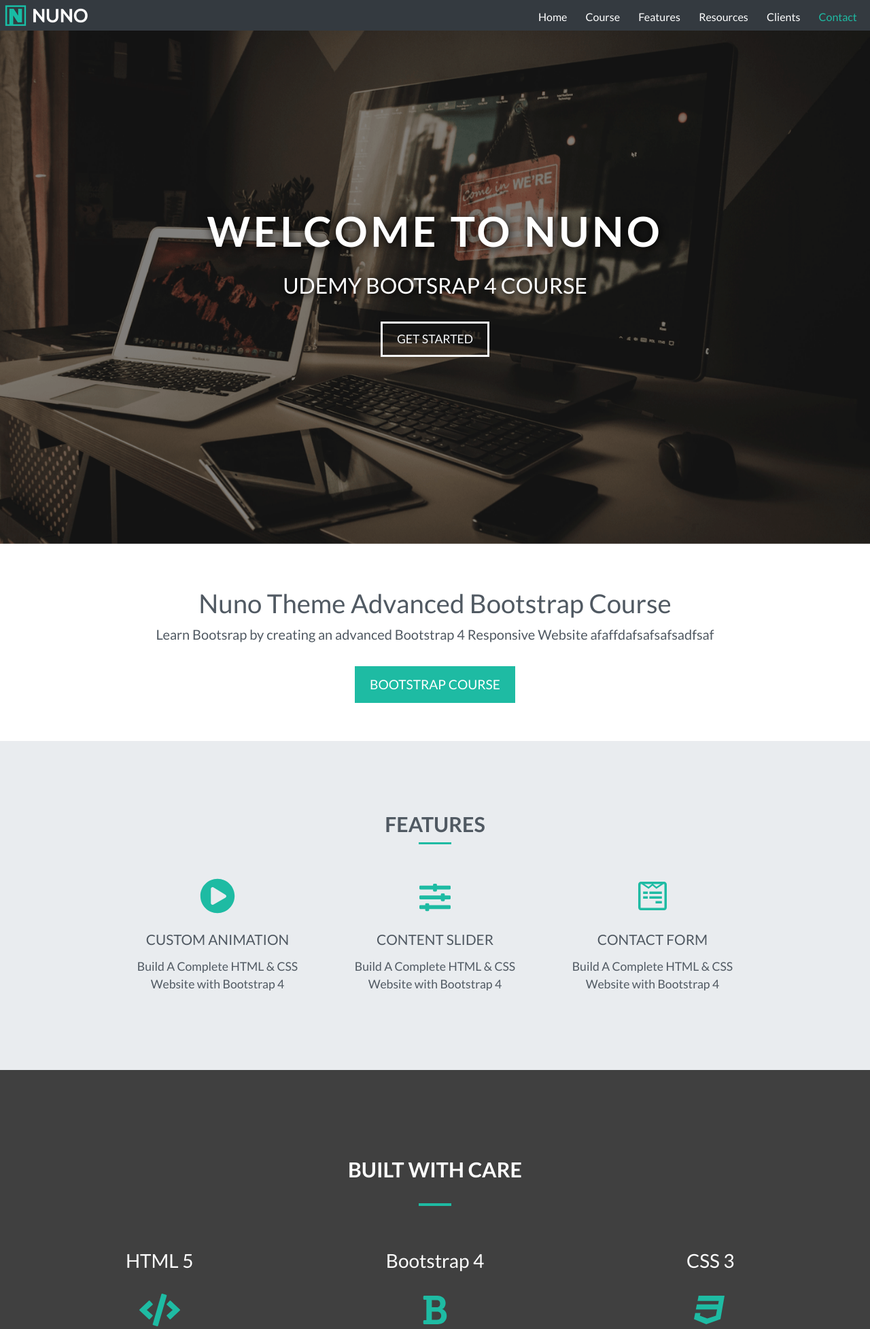
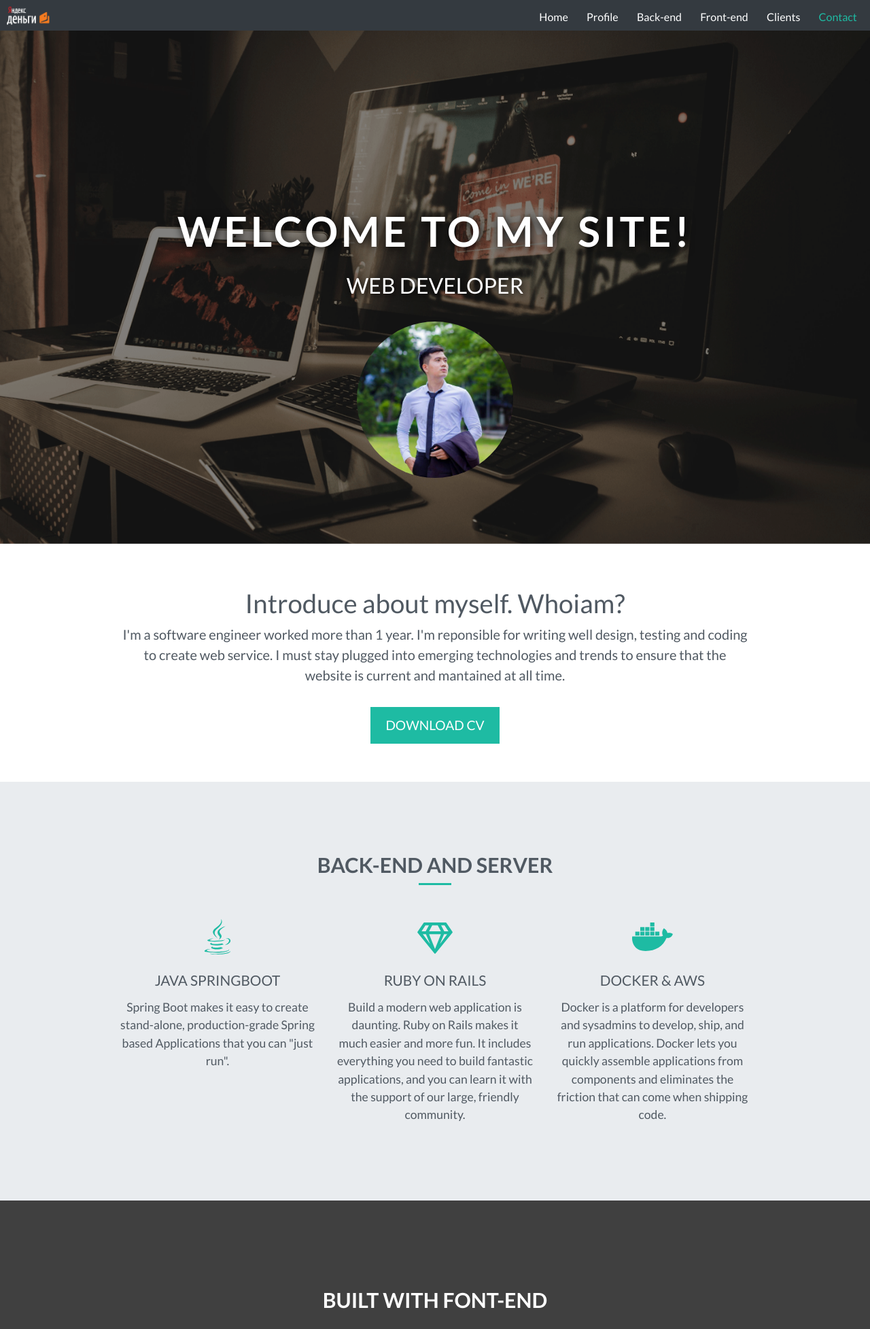
Before and after one commit to khuongtnq/myresume, a PHP site: page / in a window 1280 px wide. Shown: the top 1955 px of the page at 68% size. Run offline with PHP 8.4, Linux system fonts and the light colour scheme; some libraries are stand-ins or nearby versions.

Commit message:
change profile and fix logo

```diff
--- a/index.html
+++ b/index.html
@@ -3,7 +3,7 @@
 <head>
 	<meta charset="utf-8">
 	<meta name="viewport" content="width=device-width, initial-scale=1">
-	<title>Nuno - Responsive Bootstrap Theme</title>
+	<title>Khuong's Resume</title>
 	<link rel="stylesheet" href="bootstrap-4.1.3-dist/css/bootstrap.min.css">
 	<link rel="stylesheet" href="style.css">
 	<link rel="stylesheet" href="css/fixed.css">
@@ -14,7 +14,7 @@
 <div id="home">
 	<!--- Navigation --->
 	<nav class="navbar-expand-md navbar-dark bg-dark fixed-top d-flex">
-		<a class="navbar-brand" href="#"><img src="img/nuno.png"></a>
+		<a class="navbar-brand" href="#"><img src="img/logo2.png"></a>
 		<button class="navbar-toggler" type="button" data-toggle="collapse" data-target="#navbarResponsive">
 			<span class="navbar-toggler-icon"></span>
 		</button>
@@ -25,13 +25,13 @@
 					<a class="nav-link" href="#home">Home</a>
 				</li>
 				<li class="nav-item">
-					<a class="nav-link" href="#course">Course</a>
+					<a class="nav-link" href="#course">Profile</a>
 				</li>
 				<li class="nav-item">
-					<a class="nav-link" href="#features">Features</a>
+					<a class="nav-link" href="#features">Back-end</a>
 				</li>
 				<li class="nav-item">
-					<a class="nav-link" href="#resources">Resources</a>
+					<a class="nav-link" href="#resources">Front-end</a>
 				</li>
 				<li class="nav-item">
 					<a class="nav-link" href="#clients">Clients</a>
@@ -52,18 +52,18 @@
 	</div>
 
 	<div class="caption text-center">
-		<h1>Welcome to Nuno</h1>
-		<h3>Udemy Bootsrap 4 Course</h3>
-		<a class="btn btn-outline-light btn-lg" href=#course"">Get Started</a>
+		<h1>Welcome to my site!</h1>
+		<h3>Web developer</h3>
+		<img src="img/khuong.jpg">
 	</div>
 </div>
 
 <!--- Start Course Section -->
 <div id="course" class="offset">
 	<div class="col-12 narrow text-center">
-		<h1>Nuno Theme Advanced Bootstrap Course</h1>
-		<p class="lead">Learn Bootsrap by creating an advanced Bootstrap 4 Responsive Website afaffdafsafsafsadfsaf</p>
-		<a class="btn btn-secondary btn-md" href="#" target="_blank">Bootstrap Course</a>
+		<h1>Introduce about myself. Whoiam?</h1>
+		<p class="lead">I'm a software engineer worked more than 1 year. I'm reponsible for writing well design, testing and coding to create web service. I must stay plugged into emerging technologies and trends to ensure that the website is current and mantained at all time.</p>
+		<a class="btn btn-secondary btn-md" href="img/VisualCV.pdf" target="_blank">Download CV</a>
 	</div>
 
 </div>
@@ -72,32 +72,32 @@
 	<div class="jumbotron">
 		<div class="narrow text-center">
 			<div class="col-12">
-				<h3 class="heading">Features</h3>
+				<h3 class="heading">Back-end and Server</h3>
 				<div class="heading-underline"></div>
 			</div>
 
 			<div class="row text-center">
 				<div class="col-md-4">
 					<div class="feature">
-						<i class="fas fa-play-circle fa-4x" data-fa-transform="shrink-3 up-5"></i>
-						<h3>Custom Animation</h3>
-						<p>Build A Complete HTML & CSS Website with Bootstrap 4</p>
+						<i class="fab fa-java fa-4x" data-fa-transform="shrink-3 up-5"></i>
+						<h3>Java Springboot</h3>
+						<p>Spring Boot makes it easy to create stand-alone, production-grade Spring based Applications that you can "just run".</p>
 					</div>
 				</div>
 
 				<div class="col-md-4">
 					<div class="feature">
-						<i class="fas fa-sliders-h fa-4x" data-fa-transform="shrink-4.5 up-4.5"></i>
-						<h3>Content Slider</h3>
-						<p>Build A Complete HTML & CSS Website with Bootstrap 4</p>
+						<i class="far fa-gem fa-4x" data-fa-transform="shrink-4.5 up-4.5"></i>
+						<h3>Ruby on rails</h3>
+						<p> Build a modern web application is daunting. Ruby on Rails makes it much easier and more fun. It includes everything you need to build fantastic applications, and you can learn it with the support of our large, friendly community.</p>
 					</div>
 				</div>
 
 				<div class="col-md-4">
 					<div class="feature">
-						<i class="fab fa-wpforms fa-4x" data-fa-transform="shrink-4 up-5"></i>
-						<h3>Contact Form</h3>
-						<p>Build A Complete HTML & CSS Website with Bootstrap 4</p>
+						<i class="fab fa-docker fa-4x" data-fa-transform="shrink-4 up-5"></i>
+						<h3>Docker & AWS</h3>
+						<p>Docker is a platform for developers and sysadmins to develop, ship, and run applications. Docker lets you quickly assemble applications from components and eliminates the friction that can come when shipping code.</p>
 					</div>
 				</div>
 			</div>
@@ -114,7 +114,7 @@
 		<div class="row dark text-center">
 
 			<div class="col-12">
-				<h3 class="heading">Built With Care</h3>
+				<h3 class="heading">Built With Font-end</h3>
 				<div class="heading-underline"></div>
 			</div>
 
@@ -165,14 +165,14 @@
 				<div class="row">
 
 					<div class="col-md-4">
-						<img src="img/client1.png">
+						<img src="img/logowhite.png">
 					</div>
 					<div class="col-md-8">
 						<blockquote>
 							<i class=" fa fa-quote-left"></i>
-							New England is a geographical region composed of six states of the northeastern United States: Maine, Vermont, New Hampshire, Massachusetts, Rhode Island, and Connecticut.[a] It is bordered by the state of New York to the west and by the Canadian provinces of New Brunswick and Quebec to the northeast and north, respectively. The Atlantic Ocean is to the east and southeast, and Long Island Sound is to the south. Boston is New England's largest city as well as the capital of Massachusetts.
+							Citynow provides the latest equipment to the workplace to create a better environment and works with the spirit of "One for everyone, everyone for everyone". In the spirit of unity, we will transmit technology from Vietnam to the world. Explore new areas of IT technology with Citynow.
 							<hr class="clients-hr">
-							<cite>&#8212; Eric, Small Business Owner</cite>
+							<cite>&#8212; Citynow Asia株式会社</cite>
 						</blockquote>
 					</div>
 				</div>
@@ -182,14 +182,14 @@
 				<div class="row">
 
 					<div class="col-md-4">
-						<img src="img/client2.png">
+						<img src="img/revollet.png">
 					</div>
 					<div class="col-md-8">
 						<blockquote>
 							<i class=" fa fa-quote-left"></i>
-							New England is a geographical region composed of six states of the northeastern United States: Maine, Vermont, New Hampshire, Massachusetts, Rhode Island, and Connecticut.[a] It is bordered by the state of New York to the west and by the Canadian provinces of New Brunswick and Quebec to the northeast and north, respectively. The Atlantic Ocean is to the east and southeast, and Long Island Sound is to the south. Boston is New England's largest city as well as the capital of Massachusetts.
+							Revollet International Limited, regulated company in Comoros Union and a fintech solution provider in Asia, offers E-wallet solution with the key functions including fiat/crypto deposit/withdraw, easy exchange and OTC service. Rev Capital Fund and Rev Asset Management provide unique set of investment opportunities such as Hawaii-focused real estate investment and crypto leverage trading for social trading. Rev Lab focuses on developing blockchain related products and offers consulting works for variety of industries.
 							<hr class="clients-hr">
-							<cite>&#8212; Eric, Small Business Owner</cite>
+							<cite>&#8212; Revollet international Limited.</cite>
 						</blockquote>
 					</div>
 				</div>
@@ -199,8 +199,8 @@
 	</div>
 
 	<div class="col-12 narrow text-center">
-		<p class="lead"> Want to learn more about developing Bootstrap Themes?</p>
-		<a class="btn btn-secondary btn-md" href="#" target="_blank">Bootstrap Course
+		<p class="lead"> A Web Developer creates and designs different websites for clients. They are responsible for their aesthetic as well as their function. Professionals in this field may also need to be able to ensure sites are compatible with multiple types of media. Web Developers need to have a firm understanding of programming and graphical design.</p>
+		<a class="btn btn-secondary btn-md" href="#" target="_blank">Info Here
 		</a>
 	</div>
 
@@ -213,17 +213,18 @@
 	<footer>
 		<div class="row justify-content-center">
 			<div class="col-md-12 text-center">
-				<img src="img/nuno.png">
-				<p>New England is a geographical region composed of six states of the northeastern United States: Maine, Vermont, New Hampshire, Massachusetts, Rhode Island, and Connecticut.[a] It is bordered by the state of New York to the west and by the Canadian provinces of New Brunswick and Quebec to the northeast and north, respectively.</p>
+				<img src="img/logo2.png">
+				<p>Don't wait for things to get easier, more simple, or better. They won't. Life will always be difficult. Learn to be happy right now.
+				</p>
 				<strong>Contact Info</strong>
 				<p>0987 049 314 <br>khuongtnq@gmail.com</p>
 				<a href="#" target="_blank"> <i class="fab fa-facebook-square"></i></a>
-				<a href="#" target="_blank"> <i class="fab fa-twitter-square"></i></a>
-				<a href="#" target="_blank"> <i class="fab fa-instagram"></i></a>
+				<a href="#" target="_blank"> <i class="fab fa-git-square"></i></a>
+				<a href="#" target="_blank"> <i class="fab fa-github"></i></a>
 			</div>
 
 			<hr class="socket">
-			&copy; Khuong Theme.
+			&copy; Copyright by Khuong Theme.
 		</div>
 	</footer>
 </div>
--- a/style.css
+++ b/style.css
@@ -59,6 +59,12 @@ body{
   font-size: 2rem;
   text-shadow: .1rem .1rem .5rem black;
   padding-bottom: 1.6rem;
+}
+.caption img{
+  width: 18%;
+  border-radius: 50%;
+  margin: auto;
+  display: block;
 }
 
 .btn-lg{
```
Also changed, not shown: img/client1.png (deleted), img/client2.png (deleted), img/khuong.jpg (added), img/logo.png (added), img/logo2.png (added), img/logowhite.png (added), img/revollet.gif (added), img/revollet.png (added), 1 other file.
